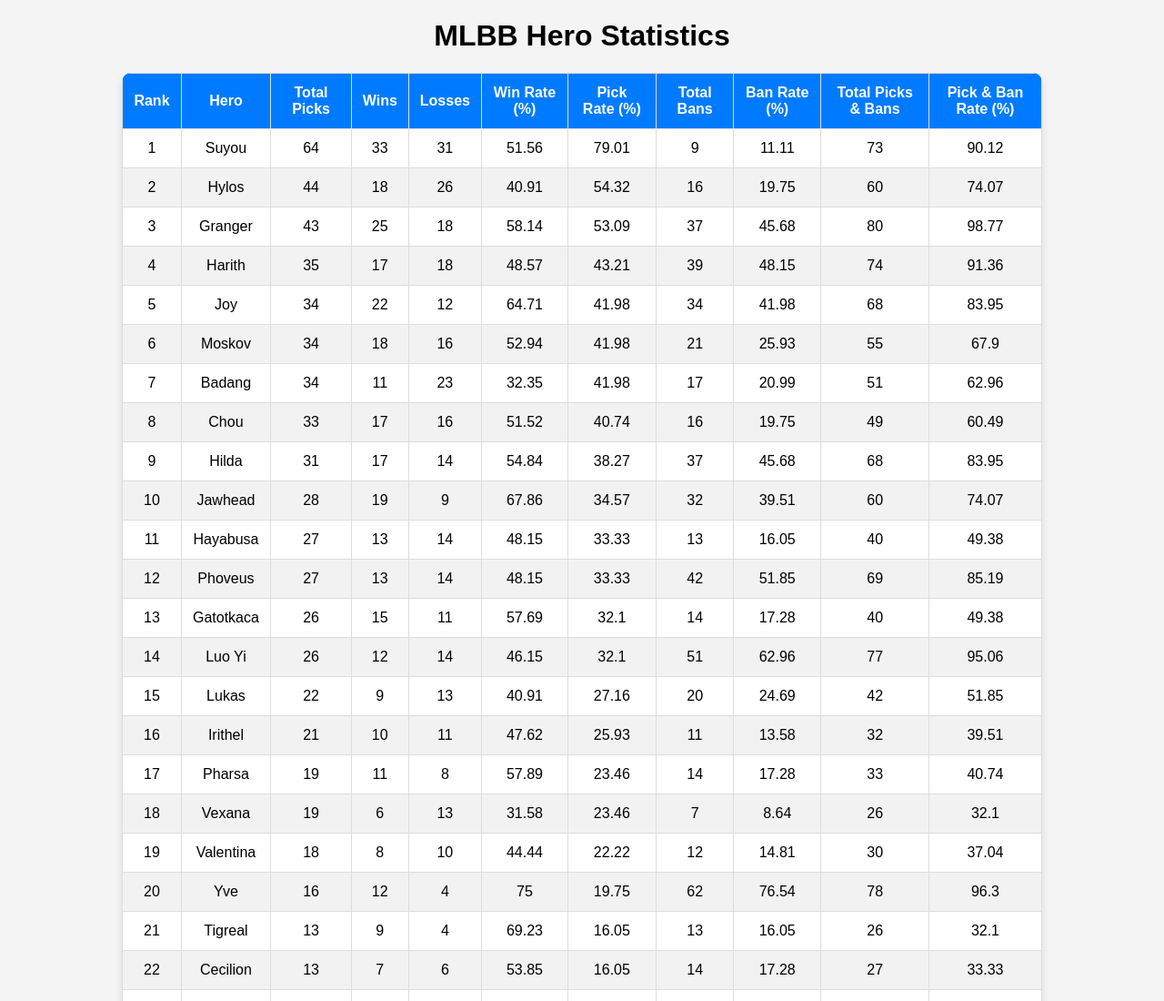
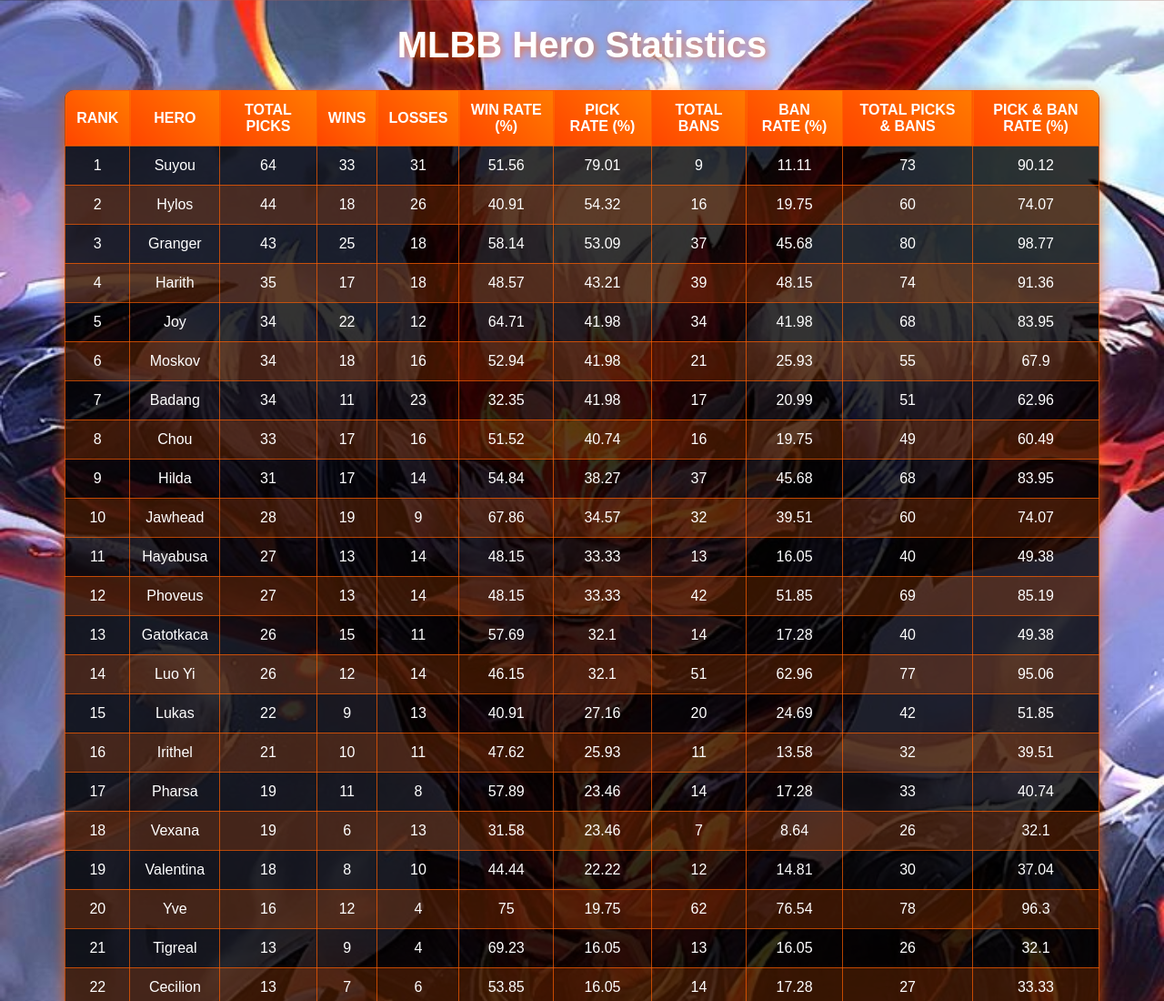
Before and after one commit to unknown724/MlbbMeta, a plain HTML site: page index.html in a window 1280 px wide. Shown: the top 1100 px of the page at 91% size. Drawn offline with Linux system fonts and the light colour scheme.

Commit message:
Update index.html

```diff
--- a/index.html
+++ b/index.html
@@ -3,35 +3,45 @@
 <head>
     <meta charset="UTF-8">
     <meta name="viewport" content="width=device-width, initial-scale=1.0">
-    <title>MLBB Meta Hero</title>
+    <title>MLBB Hero Statistics</title>
     <style>
         body {
             font-family: Arial, sans-serif;
-            background-color: #f4f4f4;
+            background: url('https://raw.githubusercontent.com/unknown724/MlbbMeta/main/sun.png') no-repeat center center fixed;
+            background-size: cover;
+            color: #fff;
             text-align: center;
         }
+        h1 {
+            font-size: 2.5em;
+            text-shadow: 2px 2px 8px rgba(255, 94, 0, 0.8);
+        }
         table {
-            width: 80%;
+            width: 90%;
             margin: 20px auto;
             border-collapse: collapse;
-            background: white;
-            box-shadow: 0 4px 8px rgba(0, 0, 0, 0.1);
+            background: rgba(0, 0, 0, 0.8);
+            box-shadow: 0 4px 15px rgba(255, 94, 0, 0.7);
             border-radius: 10px;
             overflow: hidden;
         }
         th, td {
             padding: 12px;
-            border: 1px solid #ddd;
+            border: 1px solid rgba(255, 94, 0, 0.7);
+            text-align: center;
         }
         th {
-            background: #007bff;
+            background: linear-gradient(45deg, #ff4500, #ff7b00);
             color: white;
+            text-transform: uppercase;
+            font-weight: bold;
         }
         tr:nth-child(even) {
-            background: #f2f2f2;
+            background: rgba(255, 94, 0, 0.2);
         }
         tr:hover {
-            background: #ddd;
+            background: rgba(255, 94, 0, 0.5);
+            transition: 0.3s;
         }
     </style>
 </head>
```
